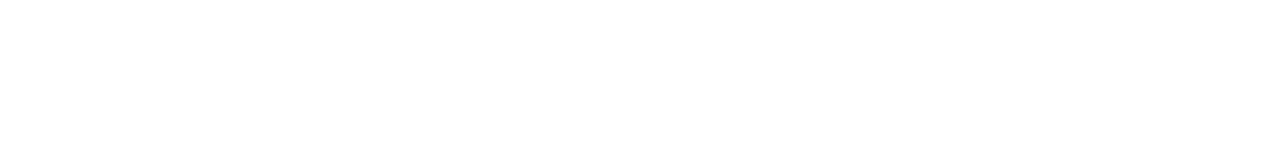
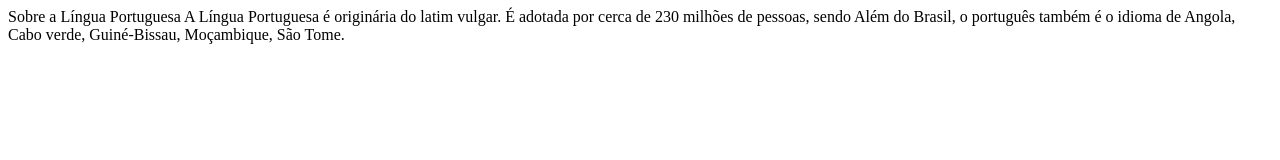
Before and after one commit to PedroHBarrosPereira/PedroHBarrosPereira, a plain HTML site: page index.html in a window 1280 px wide. Drawn offline with Linux system fonts and the light colour scheme.

Commit message:
index.html

```diff
--- a/index.html
+++ b/index.html
@@ -6,6 +6,10 @@
     <title>Document</title>
 </head>
 <body>
+    Sobre a Língua Portuguesa
 
+    A Língua Portuguesa é originária do latim vulgar. É adotada por cerca de 230 milhões de pessoas, sendo
+
+    Além do Brasil, o português também é o idioma de Angola, Cabo verde, Guiné-Bissau, Moçambique, São Tome.
 </body>
 </html>
```
